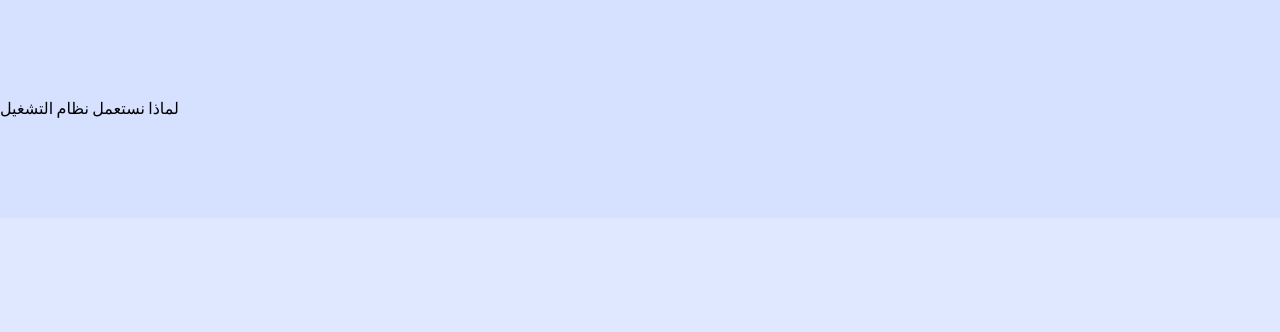
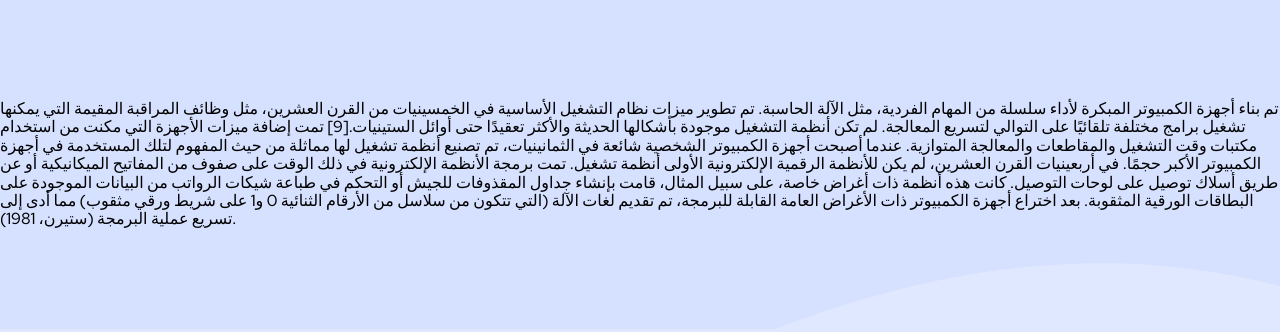
Before and after one commit to fullstackdeveloper3/Songs, a plain HTML site: page index.html in a window 1280 px wide. Drawn offline with Linux system fonts and the light colour scheme.

Commit message:
Update index.html

```diff
--- a/index.html
+++ b/index.html
@@ -16,7 +16,8 @@
     </head>
     <body>
         <main class="card">
-            لماذا نستعمل نظام التشغيل
+            تم بناء أجهزة الكمبيوتر المبكرة لأداء سلسلة من المهام الفردية، مثل الآلة الحاسبة. تم تطوير ميزات نظام التشغيل الأساسية في الخمسينيات من القرن العشرين، مثل وظائف المراقبة المقيمة التي يمكنها تشغيل برامج مختلفة تلقائيًا على التوالي لتسريع المعالجة. لم تكن أنظمة التشغيل موجودة بأشكالها الحديثة والأكثر تعقيدًا حتى أوائل الستينيات.[9] تمت إضافة ميزات الأجهزة التي مكنت من استخدام مكتبات وقت التشغيل والمقاطعات والمعالجة المتوازية. عندما أصبحت أجهزة الكمبيوتر الشخصية شائعة في الثمانينيات، تم تصنيع أنظمة تشغيل لها مماثلة من حيث المفهوم لتلك المستخدمة في أجهزة الكمبيوتر الأكبر حجمًا.
+            في أربعينيات القرن العشرين، لم يكن للأنظمة الرقمية الإلكترونية الأولى أنظمة تشغيل. تمت برمجة الأنظمة الإلكترونية في ذلك الوقت على صفوف من المفاتيح الميكانيكية أو عن طريق أسلاك توصيل على لوحات التوصيل. كانت هذه أنظمة ذات أغراض خاصة، على سبيل المثال، قامت بإنشاء جداول المقذوفات للجيش أو التحكم في طباعة شيكات الرواتب من البيانات الموجودة على البطاقات الورقية المثقوبة. بعد اختراع أجهزة الكمبيوتر ذات الأغراض العامة القابلة للبرمجة، تم تقديم لغات الآلة (التي تتكون من سلاسل من الأرقام الثنائية 0 و1 على شريط ورقي مثقوب) مما أدى إلى تسريع عملية البرمجة (ستيرن، 1981).
         </main>
     </body>
 </html>
```
